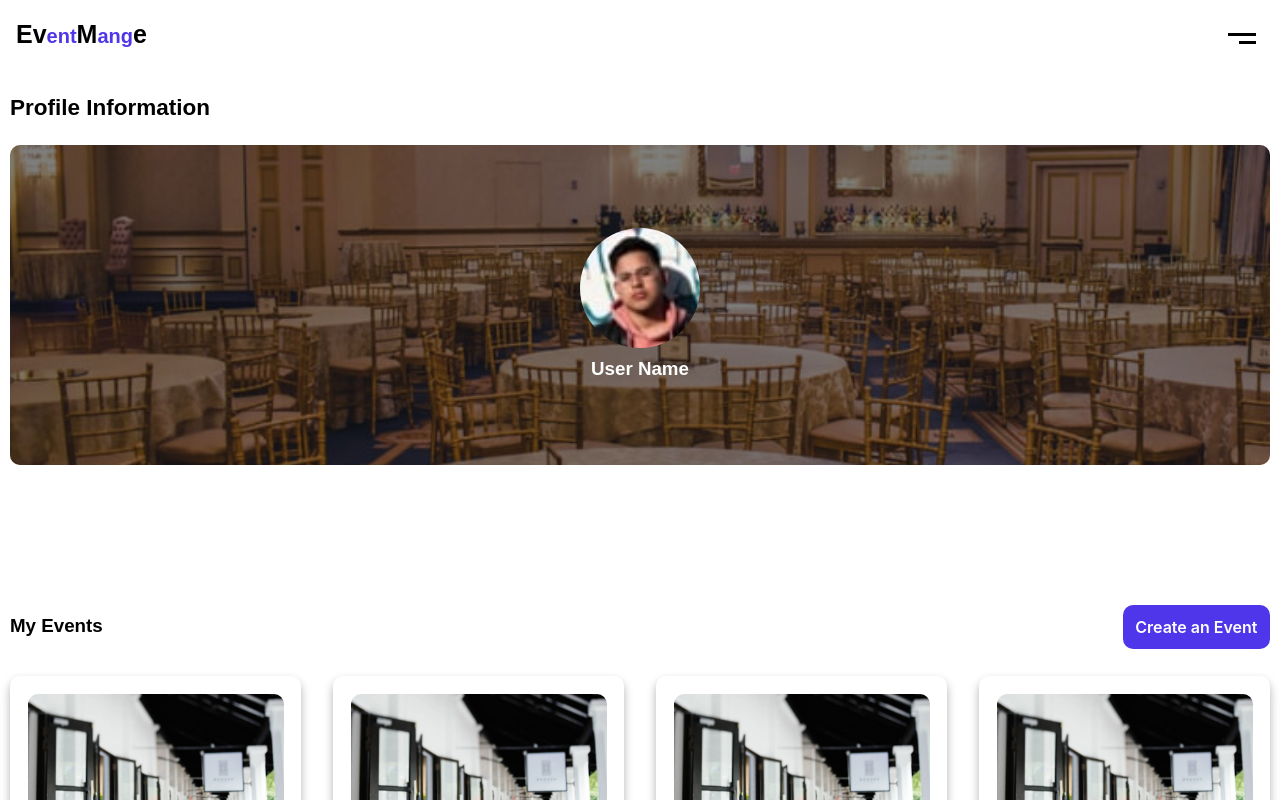
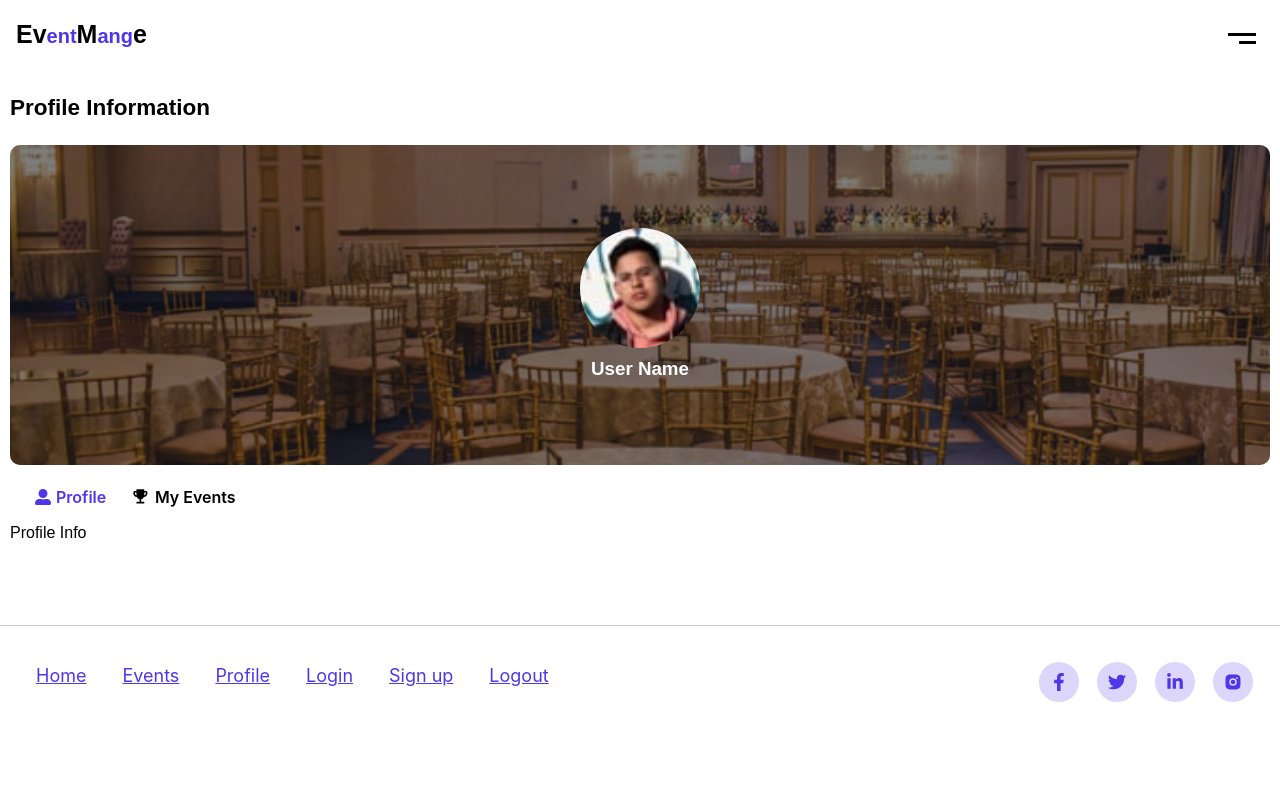
Before and after one commit to EnayetHossain/event-mange-client, a React (Create React App) app: page /profile in a window 1280 px wide. Shown: the top 800 px of the page. Built offline with nearby package versions, Linux system fonts and the light colour scheme.

Commit message:
profile layout

```diff
--- a/src/pages/Profile/Profile/Profile.js
+++ b/src/pages/Profile/Profile/Profile.js
@@ -1,12 +1,14 @@
-import MyEvents from "../MyEvents/MyEvents";
+import { Outlet } from "react-router-dom";
 import ProfileCover from "../ProfileCover/ProfileCover";
+import ProfileNav from "../ProfileNav/ProfileNav";
 import "./Profile.css";
 
 const Profile = () => {
     return (
         <section>
             <ProfileCover></ProfileCover>
-            <MyEvents></MyEvents>
+            <ProfileNav></ProfileNav>
+            <Outlet></Outlet>
         </section>
     );
 };
--- /dev/null
+++ b/src/pages/Profile/ProfileInfo/ProfileInfo.js
@@ -0,0 +1,11 @@
+import "./ProfileInfo.css";
+
+const ProfileInfo = () => {
+    return (
+        <div className="desktop-max">
+            <h1>Profile Info </h1>
+        </div>
+    );
+};
+
+export default ProfileInfo;
--- /dev/null
+++ b/src/pages/Profile/ProfileNav/ProfileNav.js
@@ -0,0 +1,34 @@
+import { FaUserAlt } from "react-icons/fa";
+import { MdEmojiEvents } from "react-icons/md";
+import { Link, useLocation } from "react-router-dom";
+import "./ProfileNav.css";
+
+const ProfileNav = () => {
+  // location hook to get user route
+  const location = useLocation();
+  // get the pathname where user was trying to go
+  const { pathname } = location;
+  // split the path name to show the active route the user currently in
+  const splitLocation = pathname.split("/");
+  console.log(splitLocation)
+
+  return (
+    <nav className="desktop-max flex justify-start items-center !py-5 !mt-3">
+      <Link
+        to={"/profile"}
+        className={`no-underline flex justify-start items-center mx-10 font-semibold ${splitLocation[splitLocation.length - 1] === "profile" ? "text-accent-color" : "text-secondary-color"}`}
+      >
+        <FaUserAlt className="mr-2"></FaUserAlt>Profile
+      </Link>
+      <Link
+        to={"/profile/my-events"}
+        className={`no-underline flex justify-start items-center font-semibold ${splitLocation[splitLocation.length - 1] === "my-events" ? "text-accent-color" : "text-secondary-color"}`}
+      >
+        {" "}
+        <MdEmojiEvents className="text-3xl mr-2"></MdEmojiEvents> My Events
+      </Link>
+    </nav>
+  );
+};
+
+export default ProfileNav;
```
Also changed, not shown: src/routes/routes.js (+14 -1 lines), src/pages/Profile/ProfileInfo/ProfileInfo.css (added), src/pages/Profile/ProfileNav/ProfileNav.css (added).
